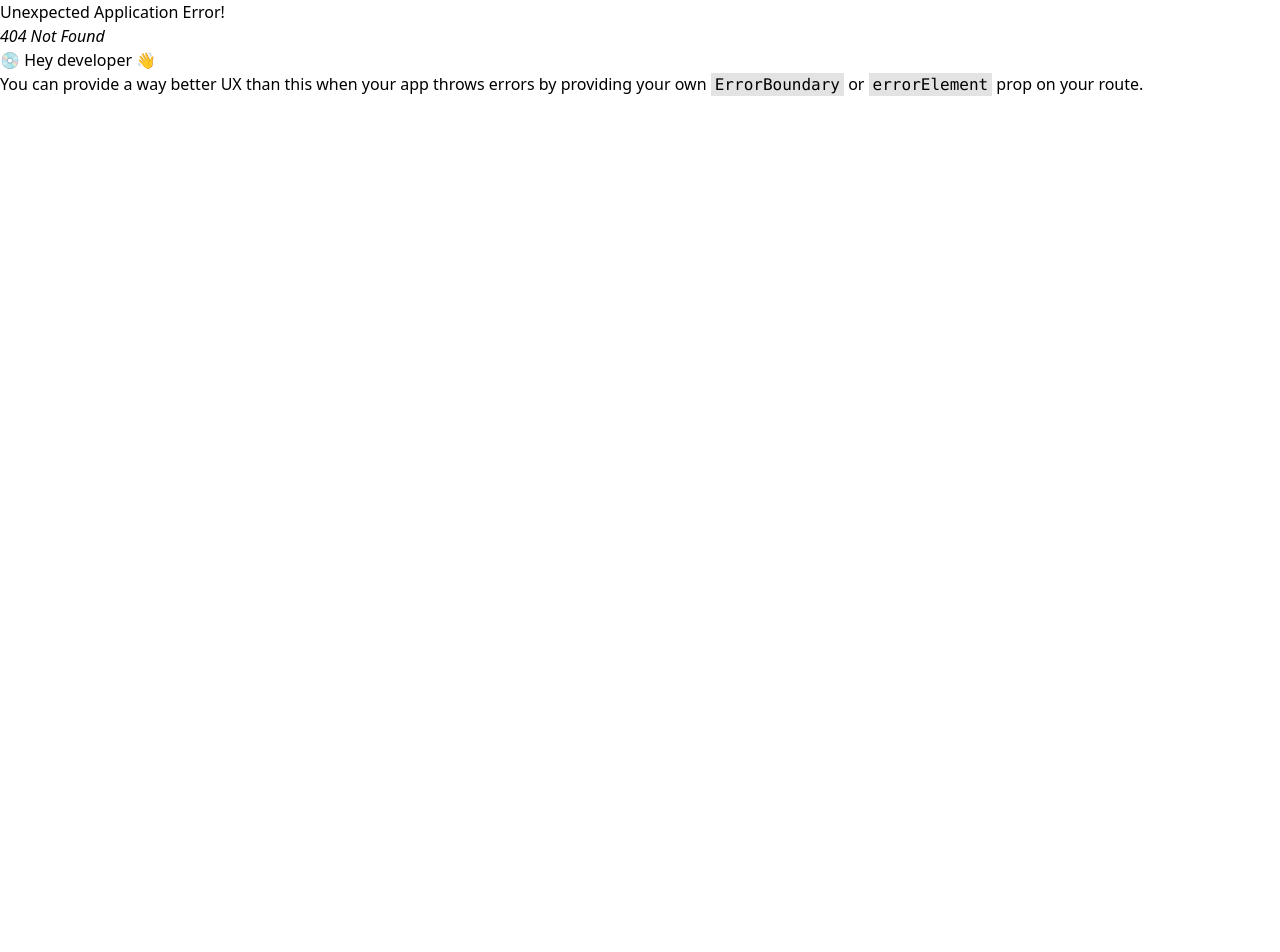
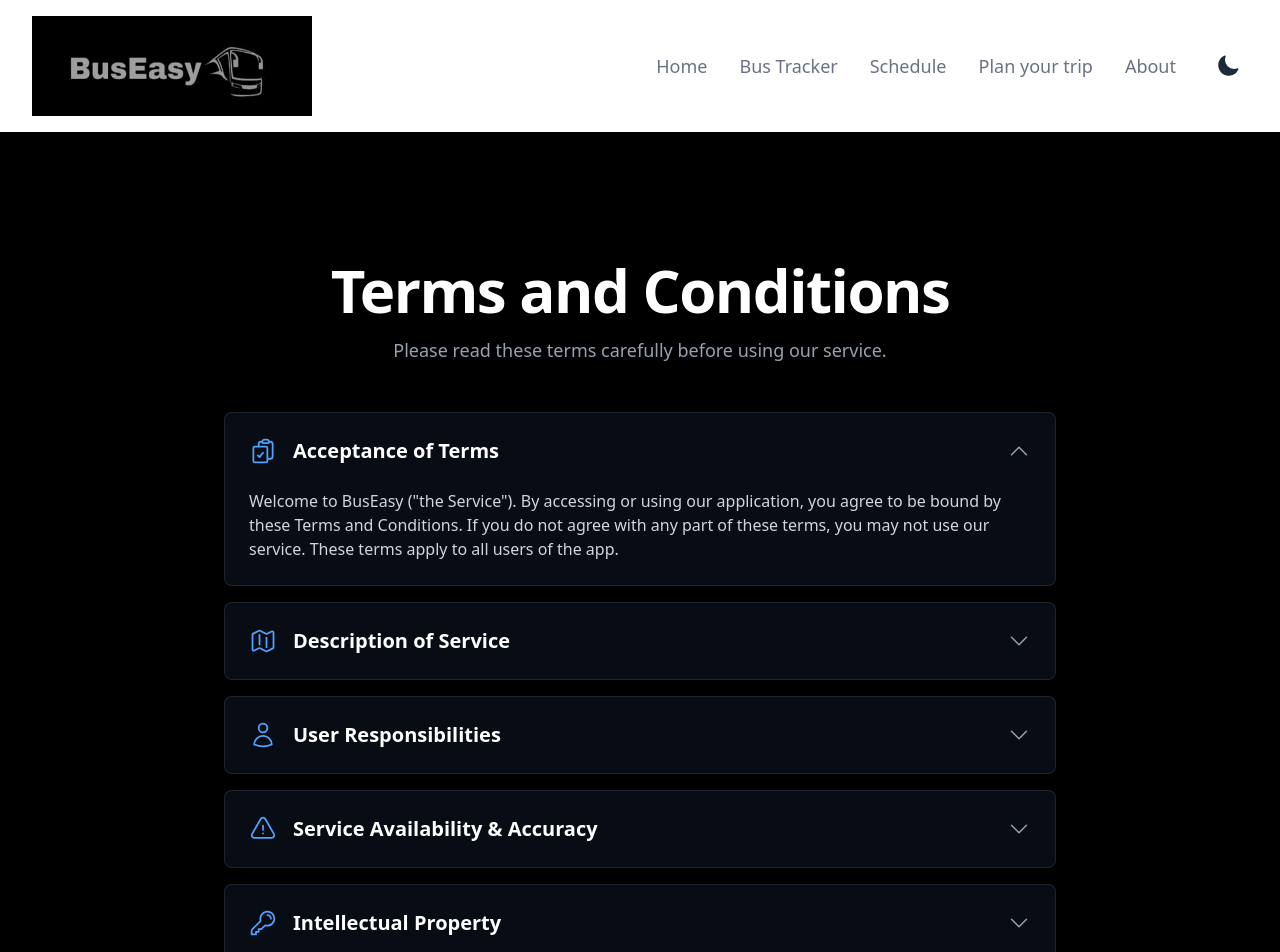
Before and after one commit to Charul192/SIH-2025, a React (Vite) app in the folder Frontend/: page /TnC in a window 1280 px wide. Before the commit this address had no page. Shown: the top 952 px of the page. Before the commit the page ends 800 px from the top, so only its background shows below. Built offline with nearby package versions, Linux system fonts and the light colour scheme.

Commit message:
terms and condition added

```diff
--- a/Frontend/src/components/Footer/Footer.jsx
+++ b/Frontend/src/components/Footer/Footer.jsx
@@ -64,7 +64,7 @@ export default function Footer() {
                   </Link>
                 </li>
                 <li>
-                  <Link to="#" className="transition-colors hover:text-white">
+                  <Link to="/TnC" className="transition-colors hover:text-white">
                     Terms &amp; Conditions
                   </Link>
                 </li>
--- /dev/null
+++ b/Frontend/src/components/TnC/Terms.jsx
@@ -0,0 +1,126 @@
+import React, { useState } from 'react';
+import { ChevronDownIcon, ClipboardDocumentCheckIcon, MapIcon, UserIcon, ExclamationTriangleIcon, KeyIcon, ScaleIcon, ArrowPathIcon } from '@heroicons/react/24/outline';
+
+// Data for each Terms and Conditions section
+const termsSections = [
+  {
+    id: 1,
+    title: 'Acceptance of Terms',
+    icon: ClipboardDocumentCheckIcon,
+    content: (
+      <p>Welcome to BusEasy ("the Service"). By accessing or using our application, you agree to be bound by these Terms and Conditions. If you do not agree with any part of these terms, you may not use our service. These terms apply to all users of the app.</p>
+    ),
+  },
+  {
+    id: 2,
+    title: 'Description of Service',
+    icon: MapIcon,
+    content: (
+        <>
+            <p>Our service provides users with real-time public transport tracking for cities. Key features include:</p>
+            <ul className="mt-4 list-disc space-y-2 pl-5">
+                <li>Live location tracking of buses on an interactive map.</li>
+                <li>Accurate Estimated Times of Arrival (ETAs) for bus stops.</li>
+                <li>A journey planner to find the most efficient routes.</li>
+                <li>Functionality designed to be reliable even in low-bandwidth regions.</li>
+            </ul>
+        </>
+    ),
+  },
+  {
+    id: 3,
+    title: 'User Responsibilities',
+    icon: UserIcon,
+    content: (
+        <>
+            <p>You agree to use the Service for its intended purpose and in compliance with all applicable laws. You agree not to:</p>
+            <ul className="mt-4 list-disc space-y-2 pl-5">
+                <li>Use the service for any illegal or unauthorized purpose.</li>
+                <li>Attempt to reverse engineer, decompile, or otherwise access the source code of the application.</li>
+                <li>Interfere with or disrupt the integrity or performance of the Service.</li>
+                <li>Use the app for any commercial purposes without our express written consent.</li>
+            </ul>
+        </>
+    ),
+  },
+  {
+    id: 4,
+    title: 'Service Availability & Accuracy',
+    icon: ExclamationTriangleIcon,
+    content: <p>The service is provided on an "as is" and "as available" basis. While we strive for accuracy, the location data, ETAs, and other information are estimates and may not always be perfectly accurate due to factors like traffic, network issues, or GPS errors. We do not guarantee that the service will be uninterrupted or error-free.</p>,
+  },
+  {
+    id: 5,
+    title: 'Intellectual Property',
+    icon: KeyIcon,
+    content: <p>All rights, title, and interest in and to the Service (including the app's design, logo, and source code) are and will remain the exclusive property of our team. The Service is protected by copyright and other laws of India.</p>,
+  },
+  {
+    id: 6,
+    title: 'Governing Law',
+    icon: ScaleIcon,
+    content: <p>These Terms shall be governed and construed in accordance with the laws of India, with exclusive jurisdiction for any disputes falling under the courts in Sonipat, Haryana.</p>,
+  },
+  {
+    id: 7,
+    title: 'Changes to Terms',
+    icon: ArrowPathIcon,
+    content: <p>We reserve the right to modify or replace these Terms at any time. We will provide notice of any significant changes. By continuing to use the Service after those revisions become effective, you agree to be bound by the revised terms.</p>,
+  },
+];
+
+
+export default function TermsAndConditions() {
+  const [openSection, setOpenSection] = useState(1);
+
+  const handleToggle = (id) => {
+    setOpenSection(openSection === id ? null : id);
+  };
+
+  return (
+    <div className="w-full min-h-screen bg-black text-white">
+      <div className="mx-auto max-w-4xl px-4 pt-32 pb-16 sm:px-6 lg:px-8">
+        <div className="text-center">
+          <h1 className="text-4xl font-extrabold tracking-tight sm:text-5xl md:text-6xl">
+            Terms and Conditions
+          </h1>
+          <p className="mx-auto mt-4 max-w-2xl text-lg text-gray-400">
+            Please read these terms carefully before using our service.
+          </p>
+        </div>
+
+        <div className="mt-12 space-y-4">
+          {termsSections.map((section) => {
+            const Icon = section.icon;
+            const isOpen = openSection === section.id;
+            return (
+              <div key={section.id} className="rounded-lg border border-white/10 bg-gray-900/50 transition-all duration-300">
+                <button
+                  onClick={() => handleToggle(section.id)}
+                  className="flex w-full items-center justify-between p-6 text-left"
+                >
+                  <span className="flex items-center gap-4">
+                    <Icon className="h-7 w-7 text-blue-400" />
+                    <span className="text-xl font-semibold text-white">{section.title}</span>
+                  </span>
+                  <ChevronDownIcon
+                    className={`h-6 w-6 text-gray-400 transition-transform duration-300 ${isOpen ? 'rotate-180' : ''}`}
+                  />
+                </button>
+                <div
+                  className={`grid transition-all duration-500 ease-in-out ${isOpen ? 'grid-rows-[1fr] opacity-100' : 'grid-rows-[0fr] opacity-0'}`}
+                >
+                  <div className="overflow-hidden">
+                    <div className="prose prose-invert prose-lg px-6 pb-6 text-gray-300">
+                      {section.content}
+                    </div>
+                  </div>
+                </div>
+              </div>
+            );
+          })}
+        </div>
+      </div>
+    </div>
+  );
+}
--- a/Frontend/src/main.jsx
+++ b/Frontend/src/main.jsx
@@ -20,6 +20,7 @@ import Developer from "./components/Developers_Page/developer.jsx"
 import MapPage from "./components/Bustracker/MapPage.jsx";
 import Feedback from "./components/Feedback/Feedback.jsx";
 import PrivacyPolicy from "./components/PrivacyPolicy/Privacy.jsx";
+import TermsAndConditions from "./components/TnC/Terms.jsx";
 
 // 1. Create the router configuration
 const router = createBrowserRouter(
@@ -36,6 +37,8 @@ const router = createBrowserRouter(
       <Route path="/devpage" element={<Developer />} />
       <Route path="/feedback" element={<Feedback />} />
       <Route path="/privacy-policy" element={<PrivacyPolicy />} />
+      <Route path="/TnC" element={<TermsAndConditions />} />
+
     </Route>
   )
 );
```
